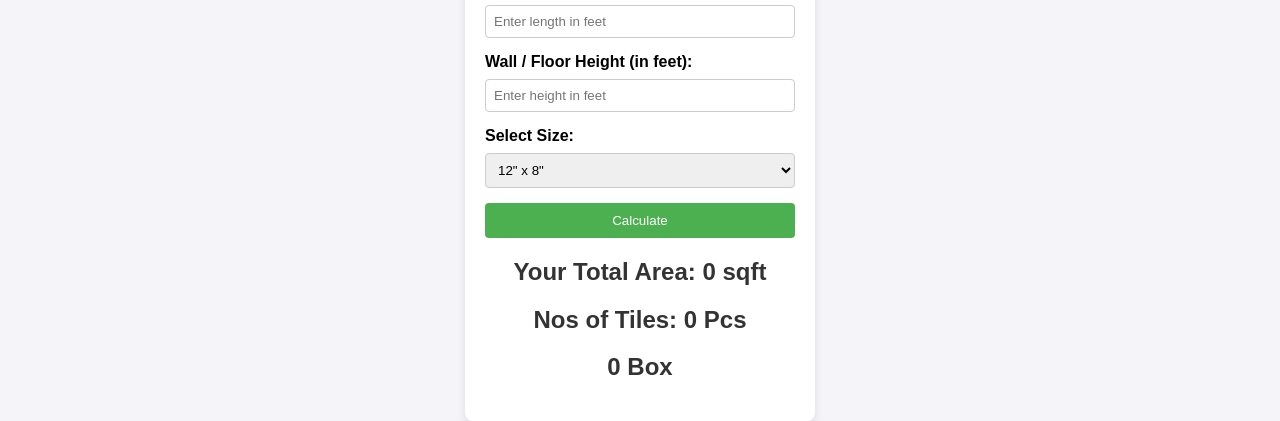
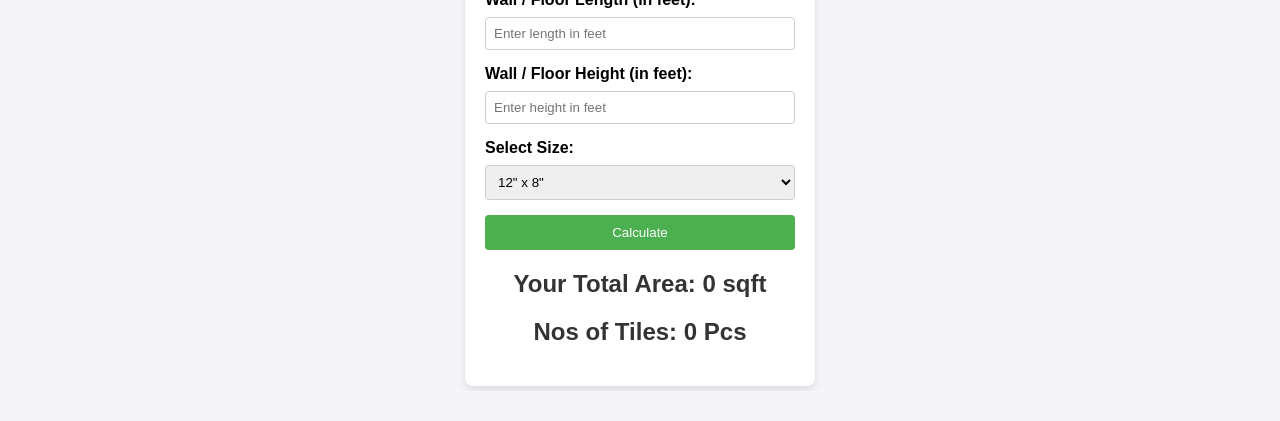
Before and after one commit to baatdekha/tiles-estimator, a plain HTML site: page index.html in a window 1280 px wide. Shown: the part 409-830 px from the top of the page. After the commit the page ends 800 px from the top, so only its background shows below. Drawn offline with Linux system fonts and the light colour scheme.

Commit message:
Update index.html

```diff
--- a/index.html
+++ b/index.html
@@ -121,7 +121,7 @@
 
     <h2>Your Total Area: <span id="result">0</span> sqft</h2>
     <h2>Nos of Tiles: <span id="result1">0</span> Pcs</h2>
-    <h2><span id="result2">0</span> Box</h2>
+    <!--<h2><span id="result2">0</span> Box</h2>-->
   </div>
 
   <script>
```
